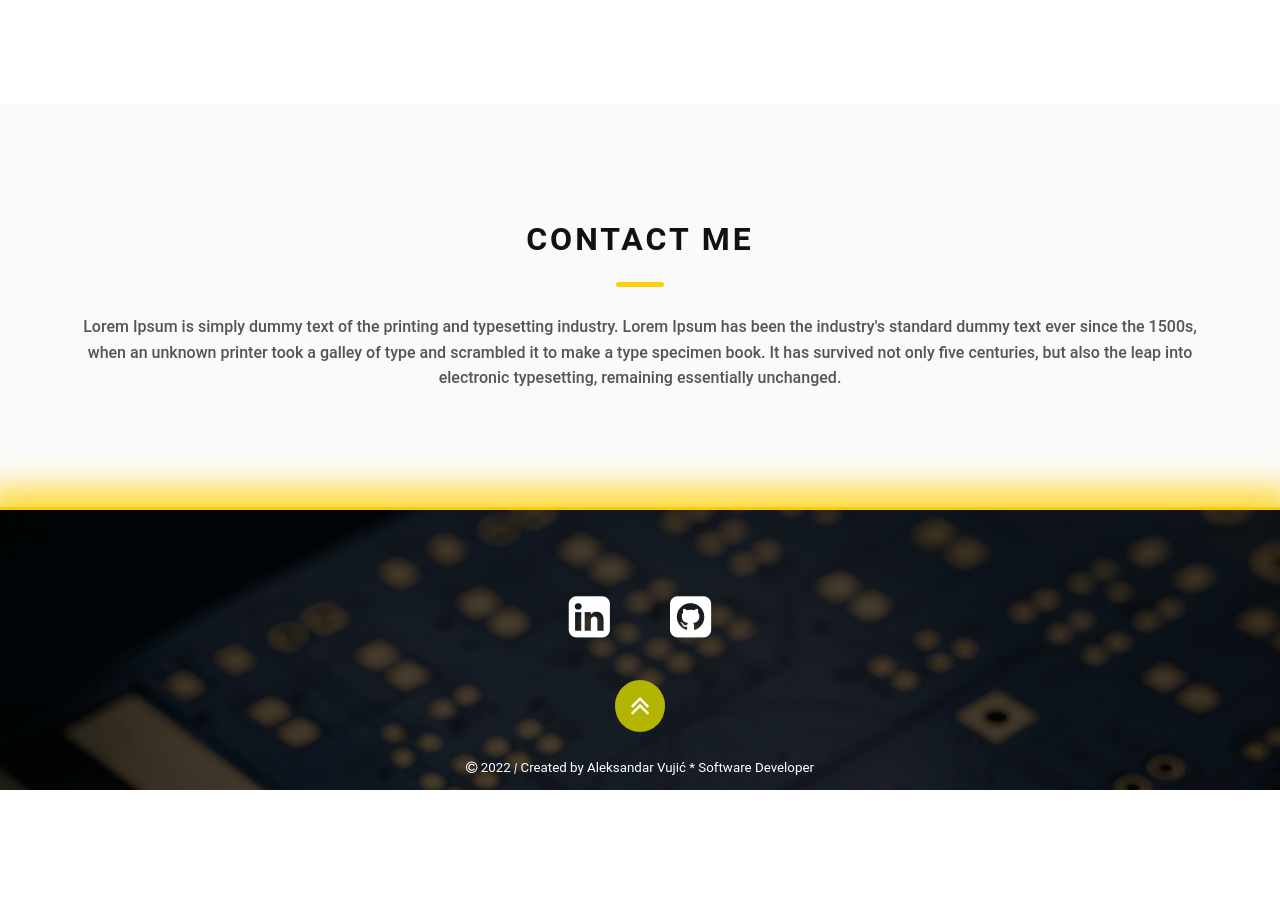
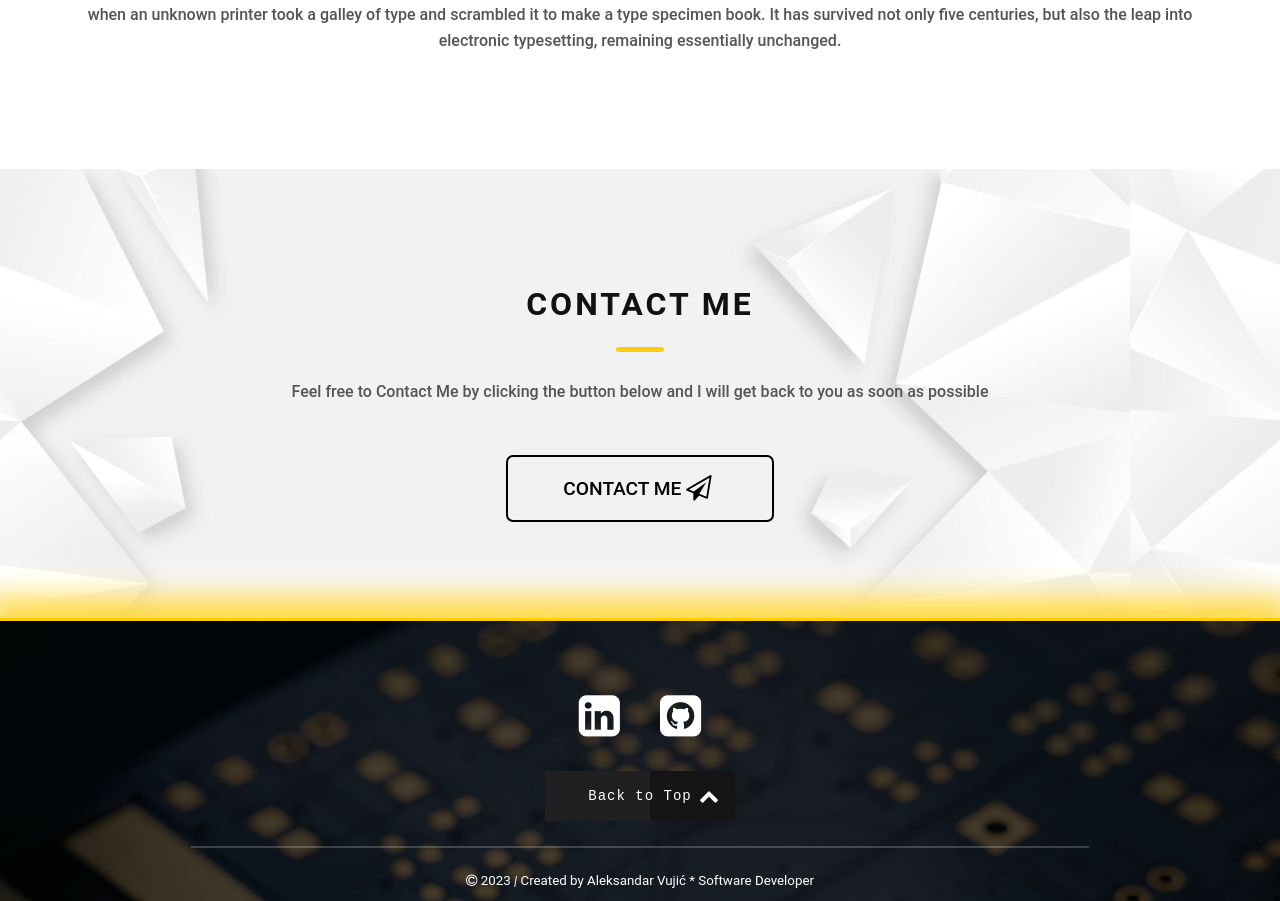
Before and after one commit to AleksandarVujic/portfolio, an Angular app: page /#/home in a window 1280 px wide. Shown: the part 1796-2697 px from the top of the page. Before the commit the page ends 2586 px from the top, so only its background shows below. Built offline with nearby package versions, Linux system fonts and the light colour scheme.

Commit message:
Added buttons for back to top and send mail; added generic action btn; 2

```diff
--- a/src/app/layouts/footer-bar/footer-bar.component.html
+++ b/src/app/layouts/footer-bar/footer-bar.component.html
@@ -9,10 +9,18 @@
             <i class="fa fa-github-square social-icon" aria-hidden="true"></i>
         </a>
     </div>
-    <a (click)="scrollToTop()" class="scroll-to-top"><i class="fa fa-angle-double-up fa-2x"></i></a>
+
+    <div class="scroll-btn-wrapper">
+        <button (click)="scrollToTop()" class="scroll-btn">Back to Top<span class="icon-right"></span>
+            <span class="icon-right after"></span>
+        </button>
+    </div>
+
+
+    <span class="bottom-line"></span>
     <small class="copyrights">
         <i class="fa fa-copyright" aria-hidden="true"></i>
-        2022
+        2023
         <i class="mid-line"> | </i>
         <span class="logo-name">Created by Aleksandar Vujić * Software Developer</span>
     </small>
--- a/src/app/layouts/footer-bar/footer-bar.component.scss
+++ b/src/app/layouts/footer-bar/footer-bar.component.scss
@@ -19,14 +19,6 @@ $blueColor: rgba(33, 150, 243, 1);
     background-size: cover;
 }
 
-.scroll-to-top {
-    padding: 10px 15px;
-    color: #fff;
-    background: rgb(180, 180, 2);
-    border-radius: 50%;
-    cursor: pointer;
-}
-
 .social-links {
     font-size: 48px;
     a {
@@ -35,39 +27,100 @@ $blueColor: rgba(33, 150, 243, 1);
     }
 }
 
-.social-icon {
-    padding: 10px;
-    animation: socialIconGlitch 200ms 10;
-    -webkit-animation: socialIconGlitch 200ms 10;
-    -moz-animation: socialIconGlitch 200ms 10;
-    -o-animation: socialIconGlitch 200ms 10;
-    color: #fff;
-    &:hover {
-        animation: socialIconGlitch 200ms infinite;
-        -webkit-animation: socialIconGlitch 200ms infinite;
-        -moz-animation: socialIconGlitch 200ms infinite;
-        -o-animation: socialIconGlitch 200ms infinite;
-    }
+.social-icon:hover {
+    color: #fc0;
 }
 
-@keyframes socialIconGlitch {
-    0% {
-        text-shadow: 5px 4px $redColor, -5px -6px $blueColor;
-    }
-    25% {
-        text-shadow: -5px -6px $redColor, 5px 4px $blueColor;
-    }
-    50% {
-        text-shadow: 5px -4px $redColor, -8px 4px $blueColor;
-    }
-    75% {
-        text-shadow: -8px -4px $redColor, -5px -4px $blueColor;
-    }
-    100% {
-        text-shadow: -5px 0 $redColor, 5px -4px $blueColor;
-    }
+.bottom-line {
+    border: 1px solid rgba(255, 255, 255, 0.2);
+    text-align: center;
+    width: 70%;
 }
 
 .copyrights {
     color: #fff;
 }
+.scroll-btn-wrapper {
+    background: #151515;
+    overflow: hidden;
+}
+.scroll-btn-wrapper button {
+    text-align: center;
+    font-family: "Space Mono", monospace;
+    letter-spacing: 1px;
+    color: #fff;
+    position: relative;
+    height: 50px;
+    width: 190px;
+    font-size: 14px;
+    z-index: 2;
+    transition: 0.01s 0.23s ease-out all;
+    &:before {
+        content: "";
+        position: absolute;
+        left: 0;
+        top: 0;
+        height: 100%;
+        width: 55%;
+        background: #202020;
+        z-index: -1;
+        transition: 0.3s ease-in all;
+    }
+    &:after {
+        content: "";
+        position: absolute;
+        left: -5%;
+        top: 5%;
+        height: 90%;
+        width: 5%;
+        background: #fff;
+        z-index: -1;
+        transition: 0.4s 0.02s ease-in all;
+    }
+    &:hover {
+        cursor: pointer;
+        color: transparent;
+        &:before {
+            left: 100%;
+            width: 25%;
+        }
+        &:after {
+            left: 100%;
+            width: 70%;
+        }
+        .icon-right.after:after {
+            left: -80px;
+            color: #fff;
+            transition: 0.2s 0.2s ease all;
+        }
+        .icon-right.after:before {
+            left: -104px;
+            top: 14px;
+            opacity: 0.2;
+            color: #fff;
+        }
+    }
+}
+
+.icon-right {
+    position: absolute;
+    top: 0;
+    right: 0;
+    &:after {
+        font-family: "FontAwesome";
+        content: "\f077";
+        font-size: 20px;
+        position: relative;
+        top: 15px;
+        right: 15px;
+        transform: translate3D(0, -50%, 0);
+    }
+    &.after:after {
+        left: -250px;
+        color: black;
+        font-size: 30px;
+        font-weight: 700;
+        top: 10px;
+        transition: 0.15s 0.25s ease left, 0.5s 0.05s ease color;
+    }
+}
--- a/src/app/layouts/navigation/navigation.component.html
+++ b/src/app/layouts/navigation/navigation.component.html
@@ -1,10 +1,8 @@
 <div class="overlay">
     <button class="close-btn" (click)="onCloseNavigation()"><span>&times;</span></button>
-
     <div class="overlay-content">
         <a href="#aboutId" fragment="about" (click)="onCloseNavigation()">About</a>
         <a href="#projectsId" fragment="projects" (click)="onCloseNavigation()">Projects</a>
         <a href="#contactId" fragment="contact" (click)="onCloseNavigation()">Contact</a>
     </div>
-
 </div>
--- a/src/app/pages/about/about.component.html
+++ b/src/app/pages/about/about.component.html
@@ -22,6 +22,8 @@
             industry's standard dummy text ever since the 1500s, when an unknown printer took a galley of type and
             scrambled it to make a type specimen book. It has survived not only five centuries, but also the leap into
             electronic typesetting, remaining essentially unchanged.
+
+            <action-button [label]="'Aleksandar'"></action-button>
         </div>
     </div>
 </div>
--- a/src/app/pages/contact/contact.component.html
+++ b/src/app/pages/contact/contact.component.html
@@ -2,13 +2,14 @@
     <h2 class="segment-heading">
         <span class="segment-heading_main">Contact Me</span>
         <span class="segment-heading_subtext ">
-            Lorem Ipsum is simply dummy text of the printing and typesetting industry. Lorem Ipsum has been the
-            industry's standard dummy text ever since the 1500s, when an unknown printer took a galley of type and
-            scrambled it to make a type specimen book. It has survived not only five centuries, but also the leap into
-            electronic typesetting, remaining essentially unchanged.
+            Feel free to Contact Me by clicking the button below and I will get back to you as soon as possible
         </span>
     </h2>
     <div class="contact-content">
-
+        <a href="mailto: vujicaco@gmail.com" class="contact-button">
+            Contact Me
+            <i class="fa fa-paper-plane-o fa-lg" aria-hidden="true"></i>
+            <span>vujicaco@gmail.com</span>
+        </a>
     </div>
 </div>
--- a/src/app/pages/contact/contact.component.scss
+++ b/src/app/pages/contact/contact.component.scss
@@ -1,6 +1,53 @@
 .segment-container {
     background: #fafafa;
 
-    // background: url("../../../assets/images/apstract_bg.jpg") -150px 0px repeat-x;
-    // background-size: cover;
+    background: url("../../../assets/images/apstract_bg.jpg") -150px 0px repeat-x;
+    background-size: cover;
 }
+
+$color2: #1f3944;
+$color3: #000;
+
+.contact-content {
+    display: flex;
+    justify-content: center;
+    padding-top: 30px;
+    perspective: 1000;
+}
+
+.contact-button {
+    text-align: center;
+    position: relative;
+    backface-visibility: hidden;
+    transform: translate3d(0, 0, 0);
+    color: $color3;
+    text-decoration: none;
+    text-transform: uppercase;
+    font-weight: 500;
+    font-size: 1.2em;
+    border: 2px solid $color3;
+    border-radius: 7px;
+    padding: 20px 60px 20px 55px;
+    transition: 0.3s ease-in-out;
+
+    span {
+        text-transform: none;
+        position: absolute;
+        color: #fff;
+        top: 20px;
+        left: 50px;
+        opacity: 0;
+        transition: all 0s ease 0s;
+    }
+    &:hover {
+        transition: 0.3s ease-in-out;
+        border: 2px solid $color3;
+        border-radius: 50px;
+        background-color: $color3;
+
+        & > span {
+            opacity: 1;
+            transition: all 0.25s ease-in-out 0.1s;
+        }
+    }
+}
--- a/src/app/pages/pages.module.ts
+++ b/src/app/pages/pages.module.ts
@@ -4,6 +4,7 @@ import { AboutComponent } from './about/about.component';
 import { ContactComponent } from './contact/contact.component';
 import { ProjectsComponent } from './projects/projects.component';
 import { MidPagesActionComponent } from './mid-pages-action/mid-pages-action.component';
+import { ActionButtonComponent } from '../components/action-button/action-button.component';
 
 @NgModule({
     declarations: [
@@ -11,6 +12,7 @@ import { MidPagesActionComponent } from './mid-pages-action/mid-pages-action.com
         ContactComponent,
         ProjectsComponent,
         MidPagesActionComponent,
+        ActionButtonComponent,
     ],
     imports: [
         BrowserModule,
@@ -20,6 +22,7 @@ import { MidPagesActionComponent } from './mid-pages-action/mid-pages-action.com
         ContactComponent,
         ProjectsComponent,
         MidPagesActionComponent,
+        ActionButtonComponent,
     ],
     providers: [],
     bootstrap: []
--- a/src/app/utils/loader-logo/loader-logo.component.scss
+++ b/src/app/utils/loader-logo/loader-logo.component.scss
@@ -7,7 +7,7 @@ $bar-bg: rgba(0, 0, 0, 0.075);
 $progress-duration: 3.5s;
 
 .loader-wrapper {
-    background: #312f30;
+    background: #181717;
     position: fixed;
     top: 0;
     left: 0;
```
